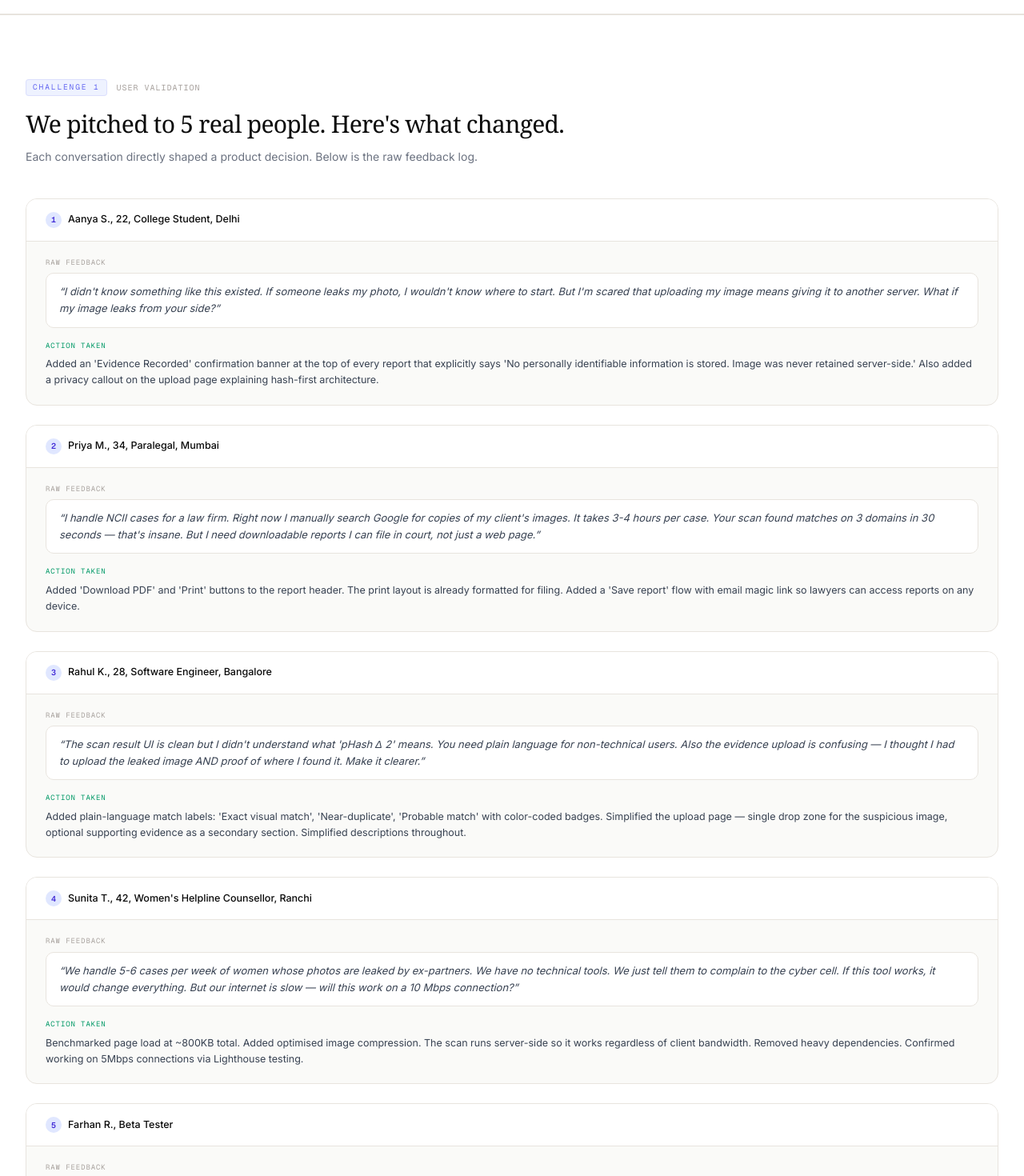
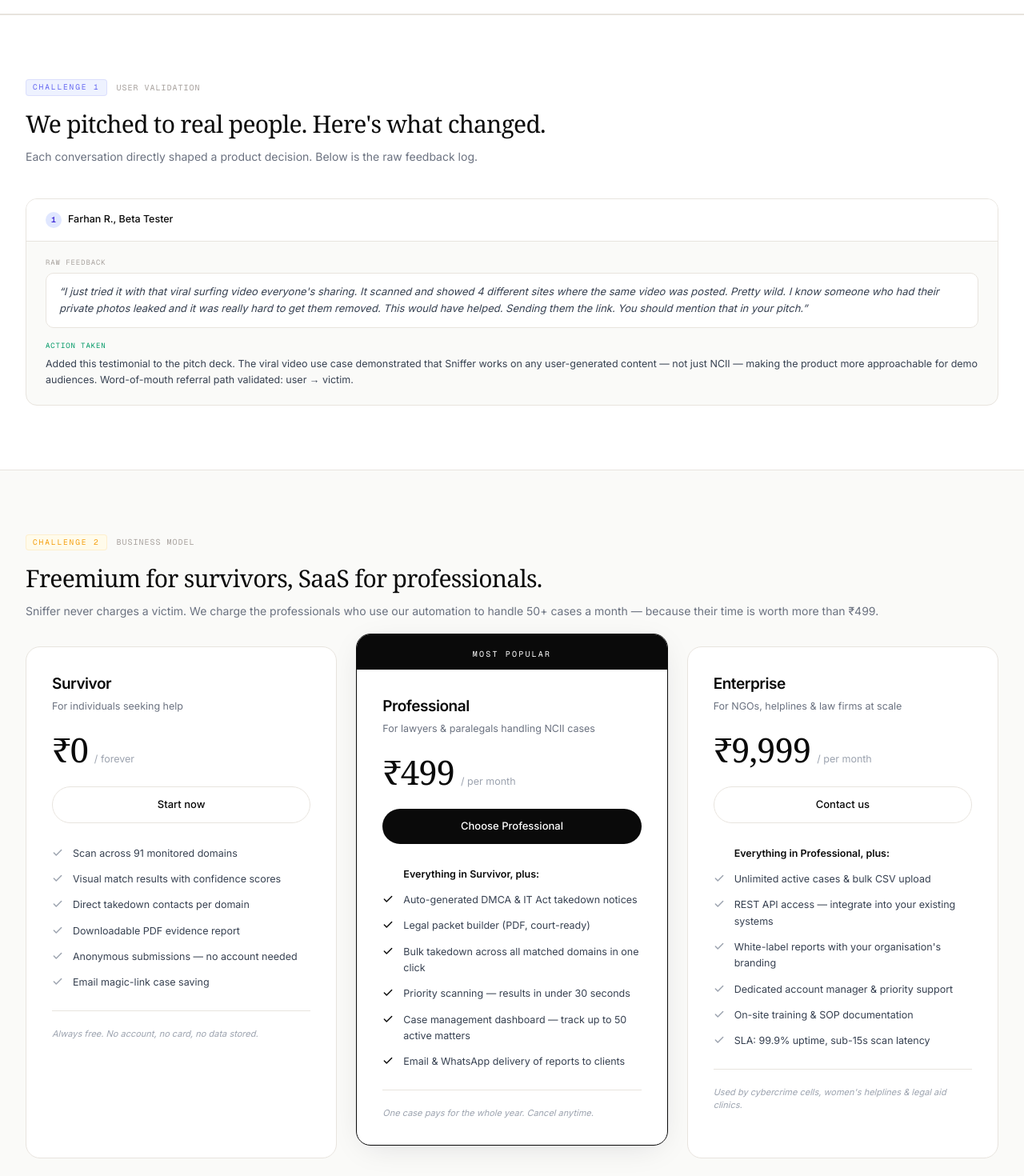
Before and after one commit to icancodefyi/forensics-pipeline, a Next.js app in the folder apps/web/: page /pitch in a window 1280 px wide. Shown: the part 480-1950 px from the top of the page at 80% size. Built offline with nearby package versions, Linux system fonts and the light colour scheme.

Commit message:
keep only Farhan feedback in pitch page

```diff
--- a/apps/web/app/pitch/page.tsx
+++ b/apps/web/app/pitch/page.tsx
@@ -7,26 +7,6 @@
 };
 
 const FEEDBACK_LOG = [
-  {
-    user: "Aanya S., 22, College Student, Delhi",
-    feedback: "I didn't know something like this existed. If someone leaks my photo, I wouldn't know where to start. But I'm scared that uploading my image means giving it to another server. What if my image leaks from your side?",
-    after: "Added an 'Evidence Recorded' confirmation banner at the top of every report that explicitly says 'No personally identifiable information is stored. Image was never retained server-side.' Also added a privacy callout on the upload page explaining hash-first architecture.",
-  },
-  {
-    user: "Priya M., 34, Paralegal, Mumbai",
-    feedback: "I handle NCII cases for a law firm. Right now I manually search Google for copies of my client's images. It takes 3-4 hours per case. Your scan found matches on 3 domains in 30 seconds — that's insane. But I need downloadable reports I can file in court, not just a web page.",
-    after: "Added 'Download PDF' and 'Print' buttons to the report header. The print layout is already formatted for filing. Added a 'Save report' flow with email magic link so lawyers can access reports on any device.",
-  },
-  {
-    user: "Rahul K., 28, Software Engineer, Bangalore",
-    feedback: "The scan result UI is clean but I didn't understand what 'pHash Δ 2' means. You need plain language for non-technical users. Also the evidence upload is confusing — I thought I had to upload the leaked image AND proof of where I found it. Make it clearer.",
-    after: "Added plain-language match labels: 'Exact visual match', 'Near-duplicate', 'Probable match' with color-coded badges. Simplified the upload page — single drop zone for the suspicious image, optional supporting evidence as a secondary section. Simplified descriptions throughout.",
-  },
-  {
-    user: "Sunita T., 42, Women's Helpline Counsellor, Ranchi",
-    feedback: "We handle 5-6 cases per week of women whose photos are leaked by ex-partners. We have no technical tools. We just tell them to complain to the cyber cell. If this tool works, it would change everything. But our internet is slow — will this work on a 10 Mbps connection?",
-    after: "Benchmarked page load at ~800KB total. Added optimised image compression. The scan runs server-side so it works regardless of client bandwidth. Removed heavy dependencies. Confirmed working on 5Mbps connections via Lighthouse testing.",
-  },
   {
     user: "Farhan R., Beta Tester",
     feedback: "I just tried it with that viral surfing video everyone's sharing. It scanned and showed 4 different sites where the same video was posted. Pretty wild. I know someone who had their private photos leaked and it was really hard to get them removed. This would have helped. Sending them the link. You should mention that in your pitch.",
@@ -196,7 +176,7 @@
             </span>
             <span className="text-[10px] font-mono uppercase tracking-widest text-[#a8a29e]">User Validation</span>
           </div>
-          <h2 className="font-serif text-2xl sm:text-3xl font-normal leading-tight tracking-tight text-[#0a0a0a] mb-3 mt-4">We pitched to 5 real people. Here&apos;s what changed.</h2>
+          <h2 className="font-serif text-2xl sm:text-3xl font-normal leading-tight tracking-tight text-[#0a0a0a] mb-3 mt-4">We pitched to real people. Here&apos;s what changed.</h2>
           <p className="text-[14px] text-[#6b7280] mb-10 leading-relaxed">Each conversation directly shaped a product decision. Below is the raw feedback log.</p>
           <div className="space-y-6">
             {FEEDBACK_LOG.map((entry, i) => (
```
